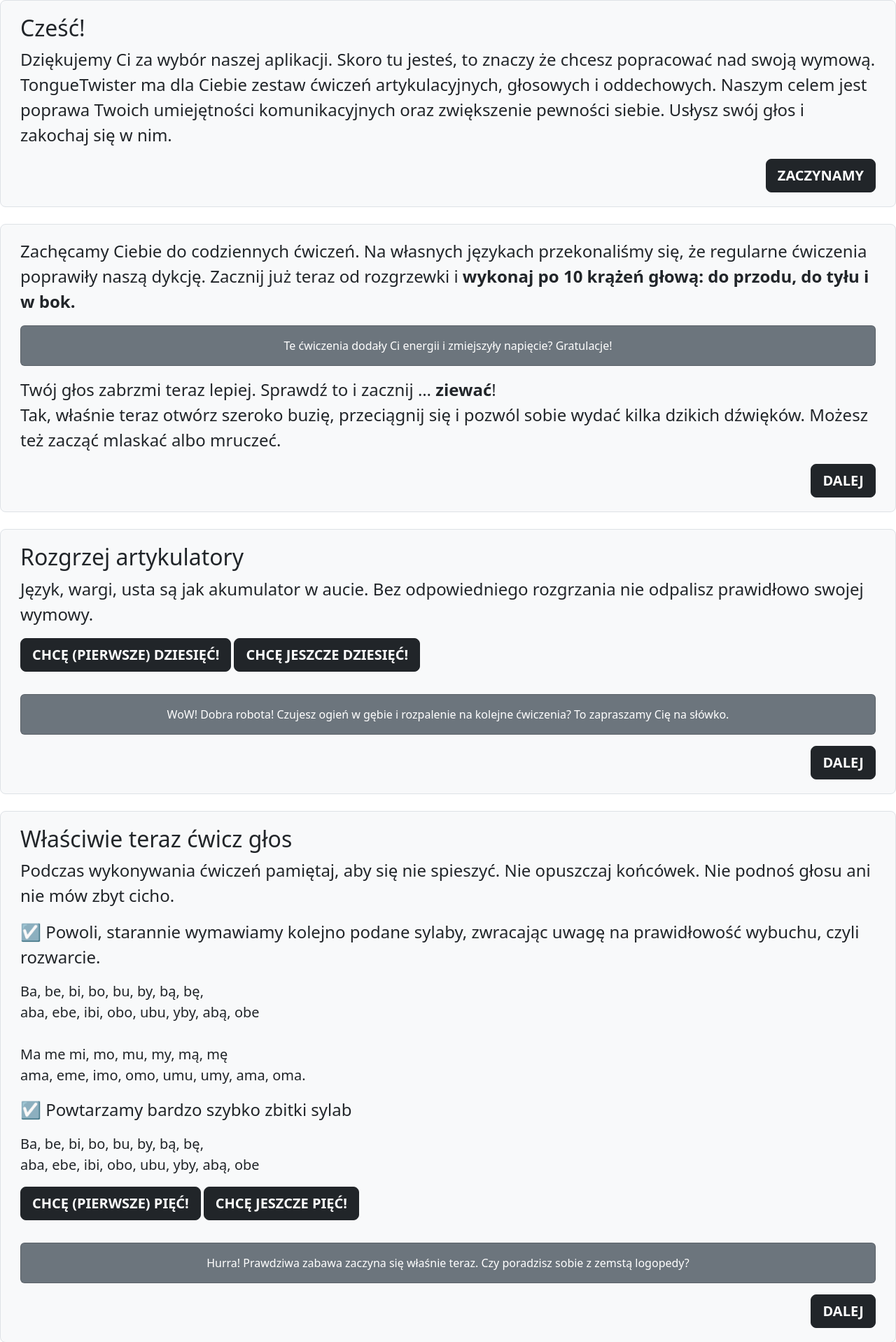
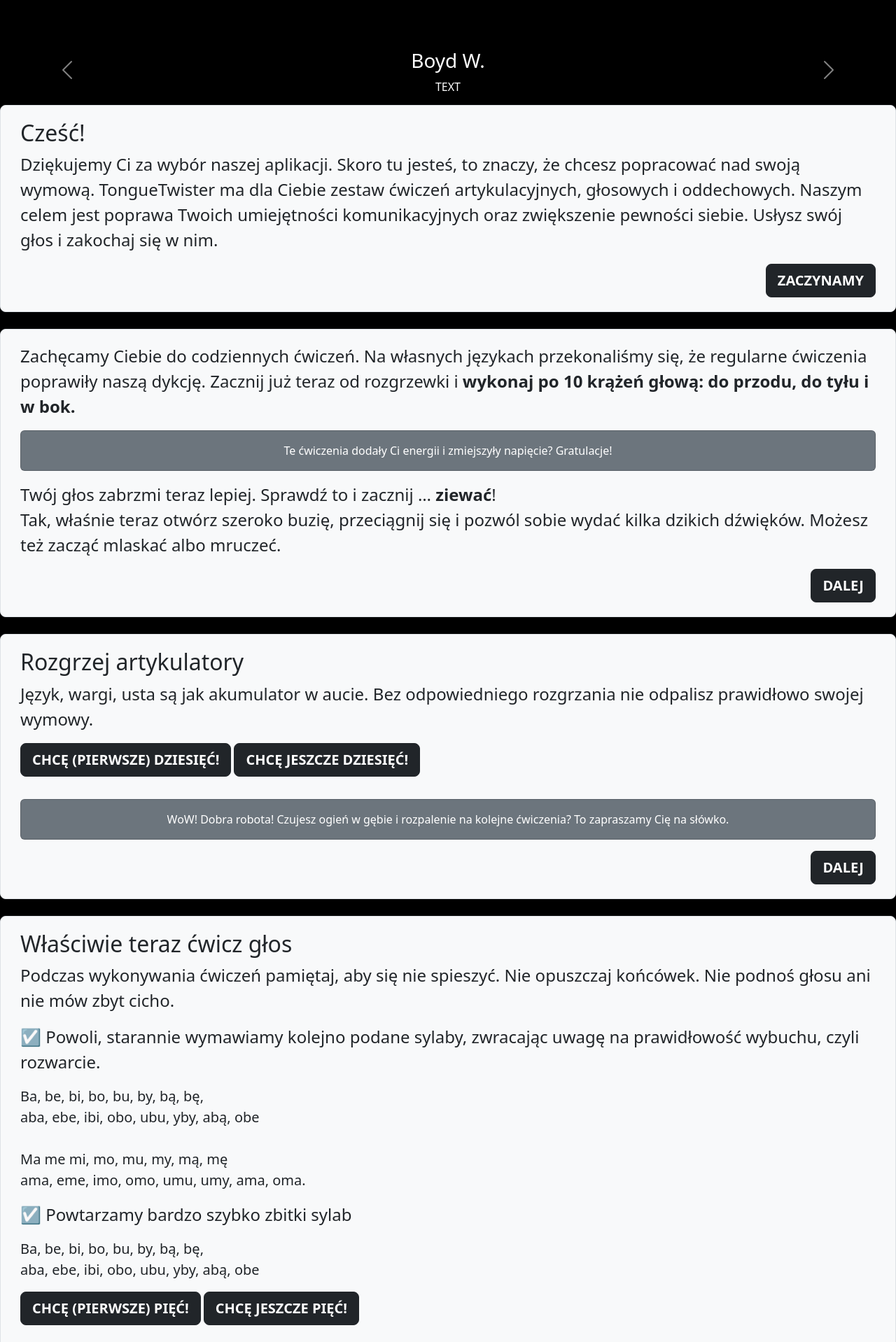
Before and after one commit to draprar/django-tonguetwister_lingwolamki, a Django app: template tonguetwister/templates/tonguetwister/main.html in a window 1280 px wide. Shown: the part 56-1974 px from the top of the page at 70% size. Run offline with Django 4.2, Linux system fonts and the light colour scheme; the template is opened without the code that fills it, so the values that code supplies are empty; some libraries are stand-ins or nearby versions.

Commit message:
try carousel UI

```diff
--- a/tonguetwister/static/css/style.css
+++ b/tonguetwister/static/css/style.css
@@ -0,0 +1,13 @@
+body{
+  background-color: #000;
+}
+.carousel{
+  margin-top: 50px;
+}
+.carousel-inner{
+  height: 100px;
+}
+.carousel-caption{
+  color: #fff;
+  top: 50%;
+}
--- a/tonguetwister/templates/tonguetwister/base.html
+++ b/tonguetwister/templates/tonguetwister/base.html
@@ -22,12 +22,53 @@
   </div>
 </nav>
 
-
+<div id="carouselExampleControls" class="carousel slide" data-ride="carousel">
+  <div class="carousel-inner">
+    <div class="carousel-item active">
+      <div class="carousel-caption">
+        <h3>Boyd W.</h3>
+        <p>TEXT</p>
+      </div>
+    </div>
+    <div class="carousel-item">
+      <div class="carousel-caption">
+        <h3>Diane L</h3>
+        <p>TEXT</p>
+      </div>
+    </div>
+    <div class="carousel-item">
+      <div class="carousel-caption">
+        <h3>Randall L</h3>
+        <p>TEXT</p>
+      </div>
+    </div>
+    <div class="carousel-item">
+      <div class="carousel-caption">
+        <h3>John D.</h3>
+        <p>TEXT</p>
+      </div>
+    </div>
+    <div class="carousel-item">
+      <div class="carousel-caption">
+        <h3>Jody B.</h3>
+        <p>TEXT</p>
+      </div>
+    </div>
+  </div>
+  <a class="carousel-control-prev" href="#carouselExampleControls" role="button" data-slide="prev">
+    <span class="carousel-control-prev-icon" aria-hidden="true"></span>
+    <span class="sr-only">Previous</span>
+  </a>
+  <a class="carousel-control-next" href="#carouselExampleControls" role="button" data-slide="next">
+    <span class="carousel-control-next-icon" aria-hidden="true"></span>
+    <span class="sr-only">Next</span>
+  </a>
+</div>
 <!-- ABOUT -->
 <div class="p-3 mb-4 bg-light border rounded-3" id="about">
     <div class="container-fluid py-1">
         <h2>Cześć!</h2>
-        <p class="col-md-16 fs-4">Dziękujemy Ci za wybór naszej aplikacji. Skoro tu jesteś, to znaczy że chcesz popracować nad swoją wymową. TongueTwister ma dla Ciebie zestaw ćwiczeń artykulacyjnych, głosowych i oddechowych. Naszym celem jest poprawa Twoich umiejętności komunikacyjnych oraz zwiększenie pewności siebie. Usłysz swój głos i zakochaj się w nim.</p>
+        <p class="col-md-16 fs-4">Dziękujemy Ci za wybór naszej aplikacji. Skoro tu jesteś, to znaczy, że chcesz popracować nad swoją wymową. TongueTwister ma dla Ciebie zestaw ćwiczeń artykulacyjnych, głosowych i oddechowych. Naszym celem jest poprawa Twoich umiejętności komunikacyjnych oraz zwiększenie pewności siebie. Usłysz swój głos i zakochaj się w nim.</p>
         <div class="d-grid gap-2 d-md-flex justify-content-md-end">
             <a class="btn btn-dark btn-lg text-uppercase fw-bold" href="#stretching">Zaczynamy</a>
         </div>
@@ -58,7 +99,7 @@
 <footer class="p-4 bg-dark text-white text-center footer" id="footer">
         <img src="{% static 'assets/ttlogo.png' %}" alt="" width="90" height="72" class="d-inline-block align-text-center"><br>
           <div class="container">
-              <p>Copyright &copy; <a href="mailto:p.paulinasledz@gmail.com" class="link-warning link-offset-2 link-underline-opacity-25 link-underline-opacity-100-hover">Paulina Śledź</a> & <a href="mailto:waleron@gmail.com" class="link-warning link-offset-2 link-underline-opacity-25 link-underline-opacity-100-hover">Michał Walerowicz</a> 2024</p>
+              <p>Copyright &copy; <a href="mailto:p.paulinasledz@gmail.com" class="text-danger link-offset-2 link-underline-opacity-25 link-underline-opacity-100-hover">Paulina Śledź</a> & <a href="mailto:waleron@gmail.com" class="text-danger link-offset-2 link-underline-opacity-25 link-underline-opacity-100-hover">Michał Walerowicz</a> 2024</p>
           <p class="small">Stworzono z wykorzystaniem:<br>Python 3.10 (język programowania), Django 4.1.3 (framework), PostgreSQL 16.1 (baza danych), HTML, CSS&Bootstrap i JavaScript (front-end).</p>
           </div>
       </footer>
```
